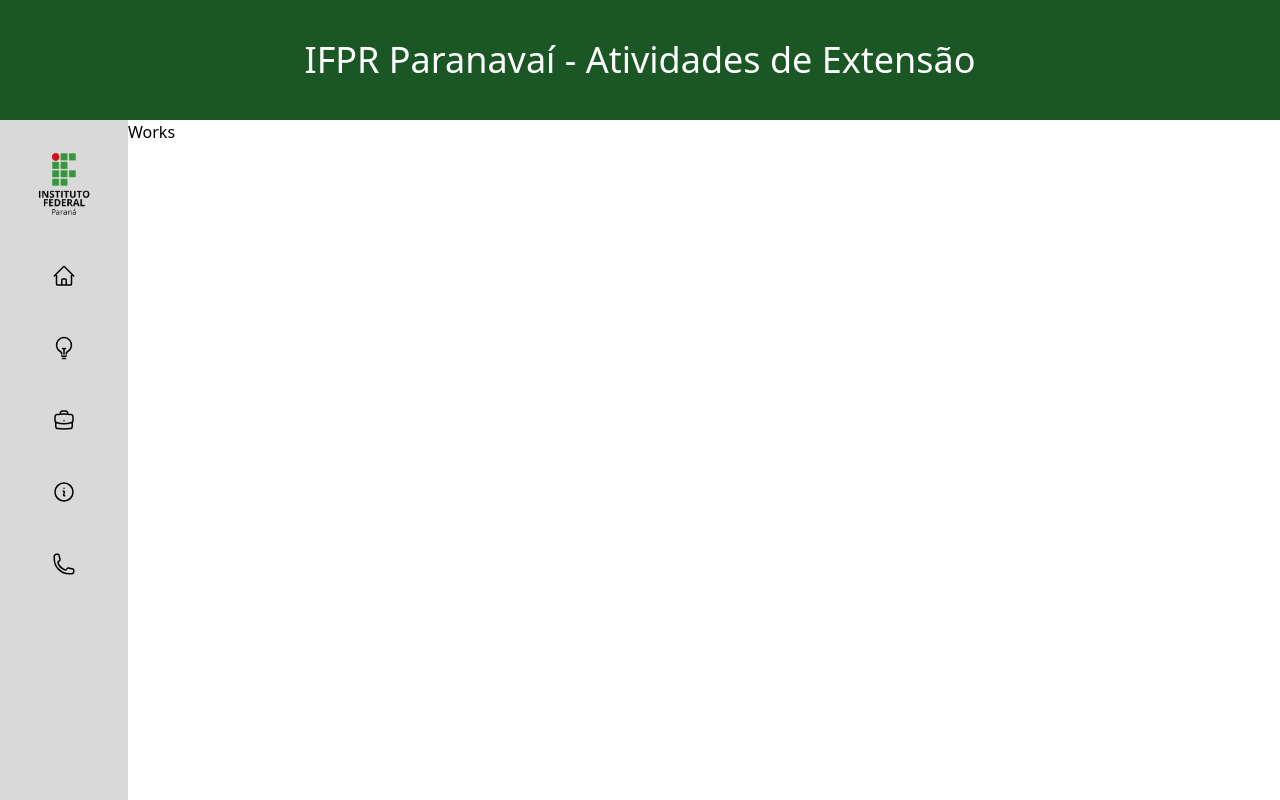
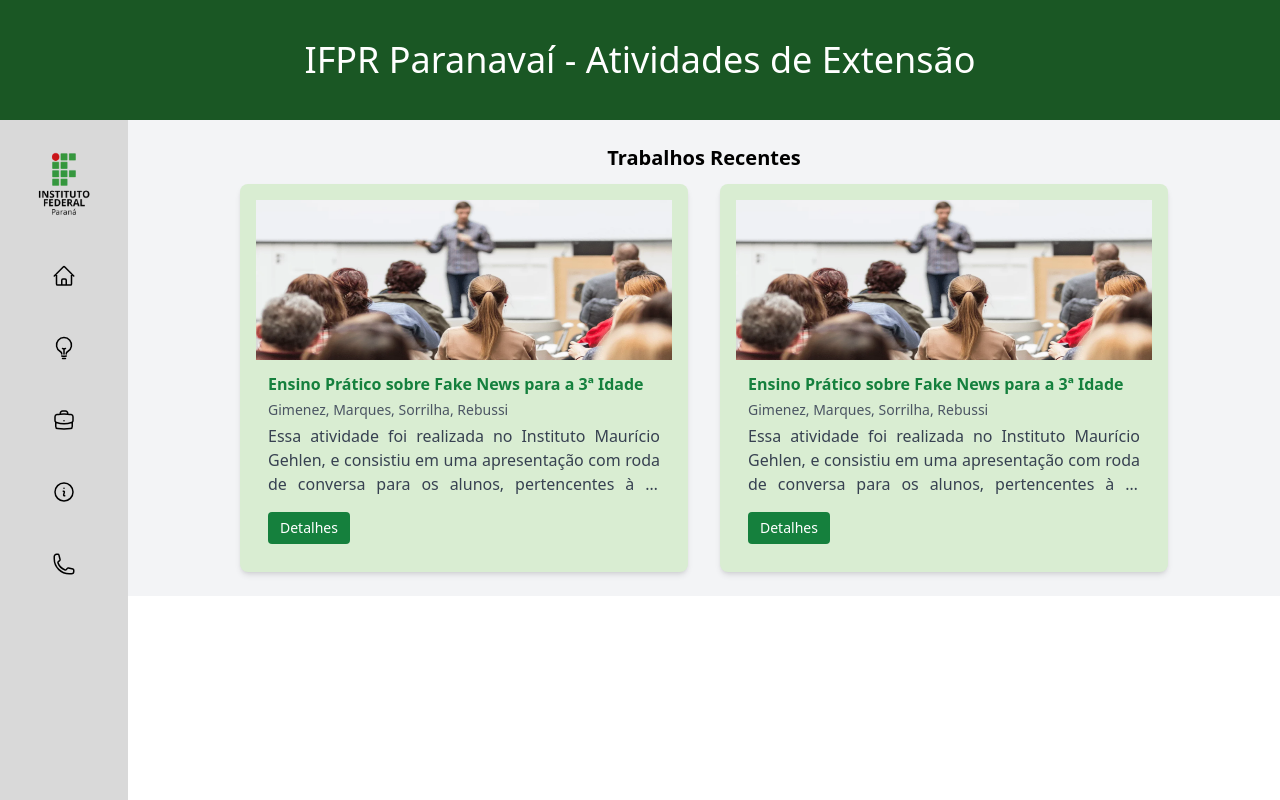
Before and after one commit to gustavo-berti/Site-IF, a React (Vite) app: page /works in a window 1280 px wide. Built offline with nearby package versions, Linux system fonts and the light colour scheme.

Commit message:
feat: add works and works details page

```diff
--- a/src/App.jsx
+++ b/src/App.jsx
@@ -7,7 +7,7 @@
       <Topbar />
       <div className="flex h-[85%]">
         <Sidebar />
-        <main className="flex-1 w-[80%]">
+        <main className="flex-1 w-[80%] overflow-auto">
           <Outlet />
         </main>
       </div>
--- a/src/components/Sidebar.jsx
+++ b/src/components/Sidebar.jsx
@@ -30,7 +30,7 @@
     return (
         <aside className={`${open ? 'w-[25%]' : 'w-[10%]'} duration-300 bg-primary text-dark font-bold`}>
             <div className="flex items-center justify-center h-16 text-xl my-8">
-                <img src="/image.png" className="h-[100%] cursor-pointer" onClick={() => setOpen(!open)} />
+                <img src="/ifpr.png" className="h-[100%] cursor-pointer" onClick={() => setOpen(!open)} />
             </div>
             <ul className="space-y-4">
                 {menu.map((item, index) => (
--- a/src/pages/WorkDetails.jsx
+++ b/src/pages/WorkDetails.jsx
@@ -1,7 +1,53 @@
+import { Link, useParams } from "react-router-dom";
+
 const WorkDetails = () => {
-    return (
-      <div>WorkDetails</div>
-    )
+  const worksData = [
+    {
+      id: 1,
+      title: "Ensino Prático sobre Fake News para a 3ª Idade",
+      authors: "Gimenez, Marques, Sorrilha, Rebussi",
+      description:
+        "Essa atividade foi realizada no Instituto Maurício Gehlen, e consistiu em uma apresentação com roda de conversa para os alunos, pertencentes à 3ª idade. A temática foi sobre as fake news, em que foram ensinadas premissas para desmascarar notícias duvidosas. Por fim, foi aplicada uma atividade prática de investigação de notícias suspeitas.",
+      imageUrl: "/image.png",
+    },
+    {
+      id: 2,
+      title: "Ensino Prático sobre Fake News para a 3ª Idade",
+      authors: "Gimenez, Marques, Sorrilha, Rebussi",
+      description:
+        "Essa atividade foi realizada no Instituto Maurício Gehlen, e consistiu em uma apresentação com roda de conversa para os alunos, pertencentes à 3ª idade. A temática foi sobre as fake news, em que foram ensinadas premissas para desmascarar notícias duvidosas. Por fim, foi aplicada uma atividade prática de investigação de notícias suspeitas.",
+      imageUrl: "/image.png",
+    },
+  ];
+
+  const { id } = useParams();
+  const work = worksData.find((item) => item.id === parseInt(id));
+
+  if (!work) {
+    return <div className="text-center mt-10">Trabalho não encontrado!</div>;
   }
 
-  export default WorkDetails
+  return (
+    <div className="flex flex-col w-full items-center p-6 bg-gray-100 min-h-screen">
+      <header className="text-center py-4 w-full">
+        <h1 className="text-2xl font-bold">{work.title}</h1>
+      </header>
+      <div className="overflow-hidden mt-6 w-full md:w-[600px]">
+        <img src={work.imageUrl} alt={work.title} className="w-full h-56" />
+        <div className="pt-6">
+          <h2 className="text-xl font-semibold text-green-700">{work.title}</h2>
+          <p className="text-gray-600 text-sm my-2">Autores: {work.authors}</p>
+          <p className="text-gray-800 text-justify">{work.description}</p>
+          <Link
+            to="/works"
+            className="inline-block mt-4 bg-gray-600 text-white px-4 py-2 rounded hover:bg-gray-700 transition duration-300"
+          >
+            Voltar
+          </Link>
+        </div>
+      </div>
+    </div>
+  );
+};
+
+export default WorkDetails
--- a/src/pages/Works.jsx
+++ b/src/pages/Works.jsx
@@ -1,7 +1,57 @@
+import { Link } from "react-router-dom";
+
 const Works = () => {
-    return (
-      <div>Works</div>
-    )
-  }
+  const worksData = [
+    {
+      id: 1,
+      title: "Ensino Prático sobre Fake News para a 3ª Idade",
+      authors: "Gimenez, Marques, Sorrilha, Rebussi",
+      description:
+        "Essa atividade foi realizada no Instituto Maurício Gehlen, e consistiu em uma apresentação com roda de conversa para os alunos, pertencentes à 3ª idade. A temática foi sobre as fake news, em que foram ensinadas premissas para desmascarar notícias duvidosas. Por fim, foi aplicada uma atividade prática de investigação de notícias suspeitas.",
+      imageUrl: "/image.png",
+    },
+    {
+      id: 2,
+      title: "Ensino Prático sobre Fake News para a 3ª Idade",
+      authors: "Gimenez, Marques, Sorrilha, Rebussi",
+      description:
+        "Essa atividade foi realizada no Instituto Maurício Gehlen, e consistiu em uma apresentação com roda de conversa para os alunos, pertencentes à 3ª idade. A temática foi sobre as fake news, em que foram ensinadas premissas para desmascarar notícias duvidosas. Por fim, foi aplicada uma atividade prática de investigação de notícias suspeitas.",
+      imageUrl: "/image.png",
+    },
+  ];
 
-  export default Works
+  return (
+    <main className="p-6 bg-gray-100 flex flex-col items-center">
+      <h2 className="text-xl font-semibold mb-3">Trabalhos Recentes</h2>
+      <div className="grid grid-cols-1 md:grid-cols-2 gap-8 px-4">
+        {worksData.map((work) => (
+          <div
+            key={work.id}
+            className="bg-tertiary shadow-md rounded-lg overflow-hidden max-w-md mx-auto p-4"
+          >
+            <img
+              src={work.imageUrl}
+              alt={work.title}
+              className="w-full h-40"
+            />
+            <div className="p-3">
+              <h3 className="text-md font-bold text-green-700">{work.title}</h3>
+              <p className="text-gray-600 text-sm my-1">{work.authors}</p>
+              <p className="text-gray-700 text-justify line-clamp-3 mb-4">
+                {work.description}
+              </p>
+              <Link
+                to={`/works/${work.id}`}
+                className="inline-block bg-green-700 text-white px-3 py-1.5 rounded hover:bg-green-800 transition duration-300 text-sm"
+              >
+                Detalhes
+              </Link>
+            </div>
+          </div>
+        ))}
+      </div>
+    </main>
+  )
+}
+
+export default Works
--- a/src/routes/index.jsx
+++ b/src/routes/index.jsx
@@ -11,9 +11,8 @@
             <Route path="about" element={<About />} />
             <Route path="contact" element={<Contact />} />
             <Route path="extension" element={<Extension />} />
-            <Route path="works" element={<Works />}>
-                <Route path=":id" element={<WorkDetails />} />
-            </Route>
+            <Route path="works" element={<Works />} />
+            <Route path="works/:id" element={<WorkDetails />} />
         </Route>
       </Routes>
     </BrowserRouter>
--- a/tailwind.config.js
+++ b/tailwind.config.js
@@ -5,7 +5,8 @@
     extend: {
       colors: {
         primary: '#d9d9d9',
-        secondary: '#1A5724'
+        secondary: '#1A5724',
+        tertiary: '#D9EDD2'
       }
     },
   },
```
Also changed, not shown: public/ifpr.png (added), public/image.png.
